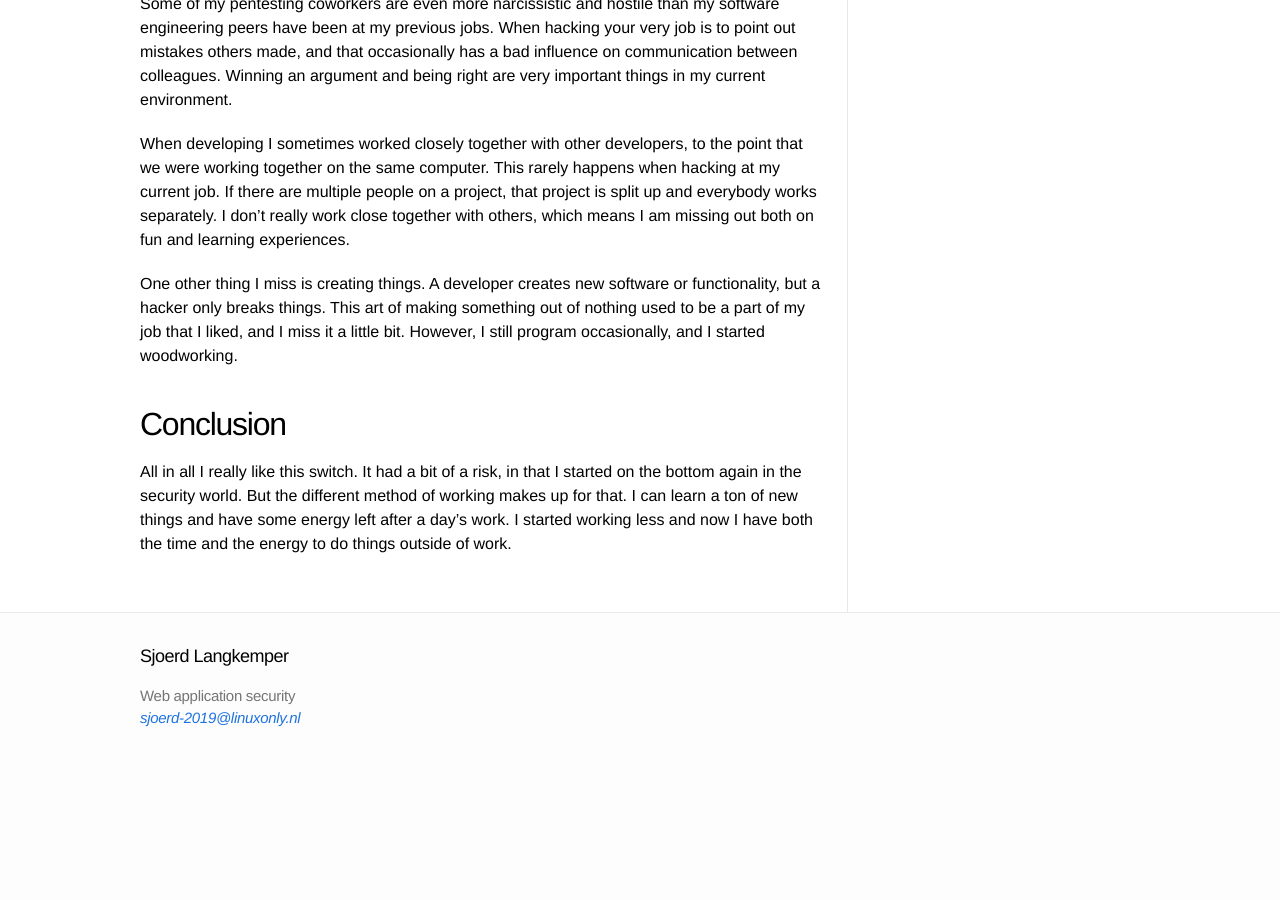
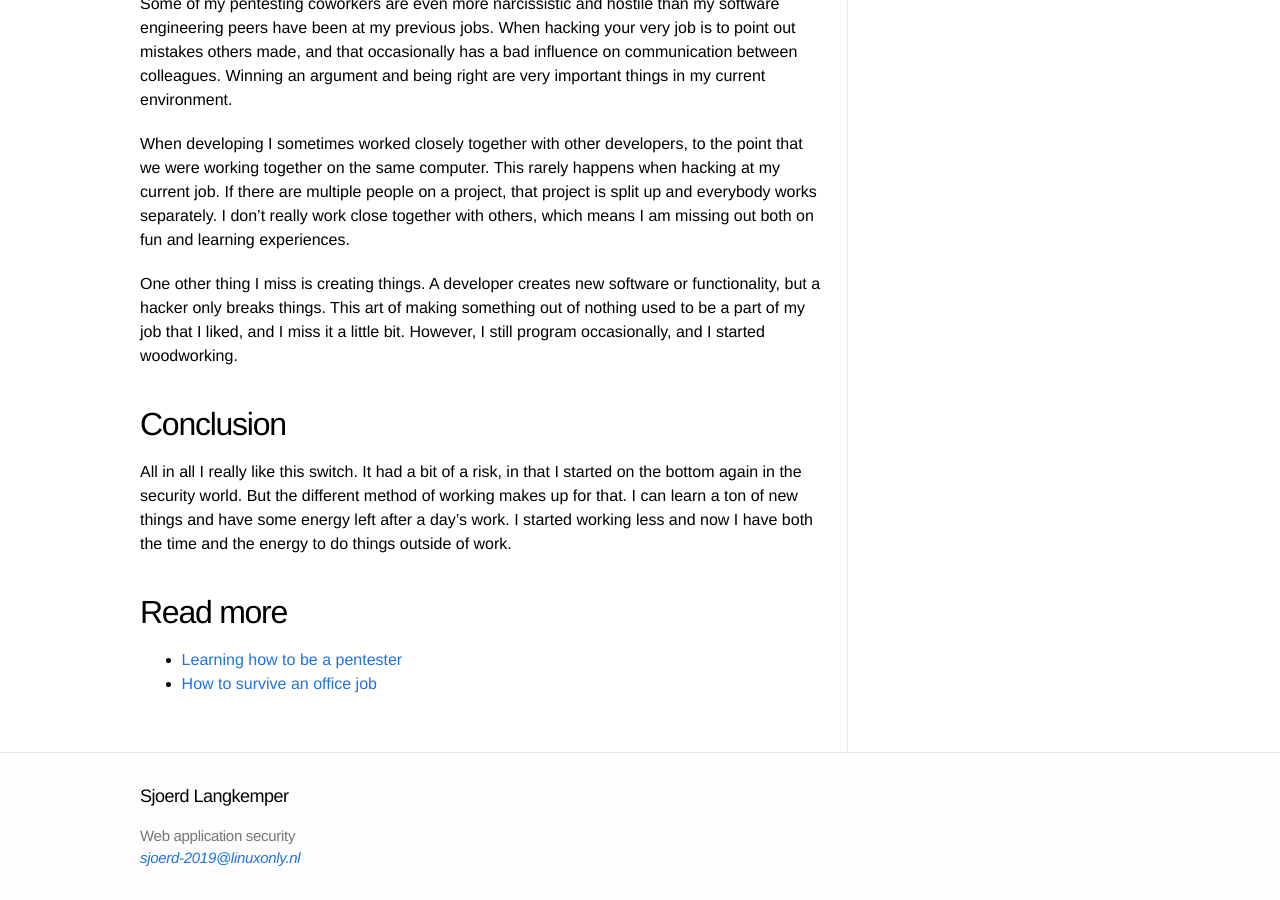
Before and after one commit to Sjord/Sjord.github.io, a Jekyll site: the page built from _posts/2016-06-09-from-developer-to-pentester.md, in a window 1280 px wide and 900 px high, scrolled down 2058 px. Built offline with Jekyll 4.4.1, drawn with Linux system fonts in a browser that asks for light colours; before the commit the page ends 2818 px from its top, so only the background shows below that.

Commit message:
Add links to other blog posts

```diff
--- a/_posts/2016-06-09-from-developer-to-pentester.md
+++ b/_posts/2016-06-09-from-developer-to-pentester.md
@@ -48,3 +48,8 @@ One other thing I miss is creating things. A developer creates new software or f
 ## Conclusion
 
 All in all I really like this switch. It had a bit of a risk, in that I started on the bottom again in the security world. But the different method of working makes up for that. I can learn a ton of new things and have some energy left after a day's work. I started working less and now I have both the time and the energy to do things outside of work.
+
+## Read more
+
+* [Learning how to be a pentester](/2019/07/17/from-developer-to-pentester-part-two/)
+* [How to survive an office job](/2019/08/14/how-to-survive-an-office-job/)
```
